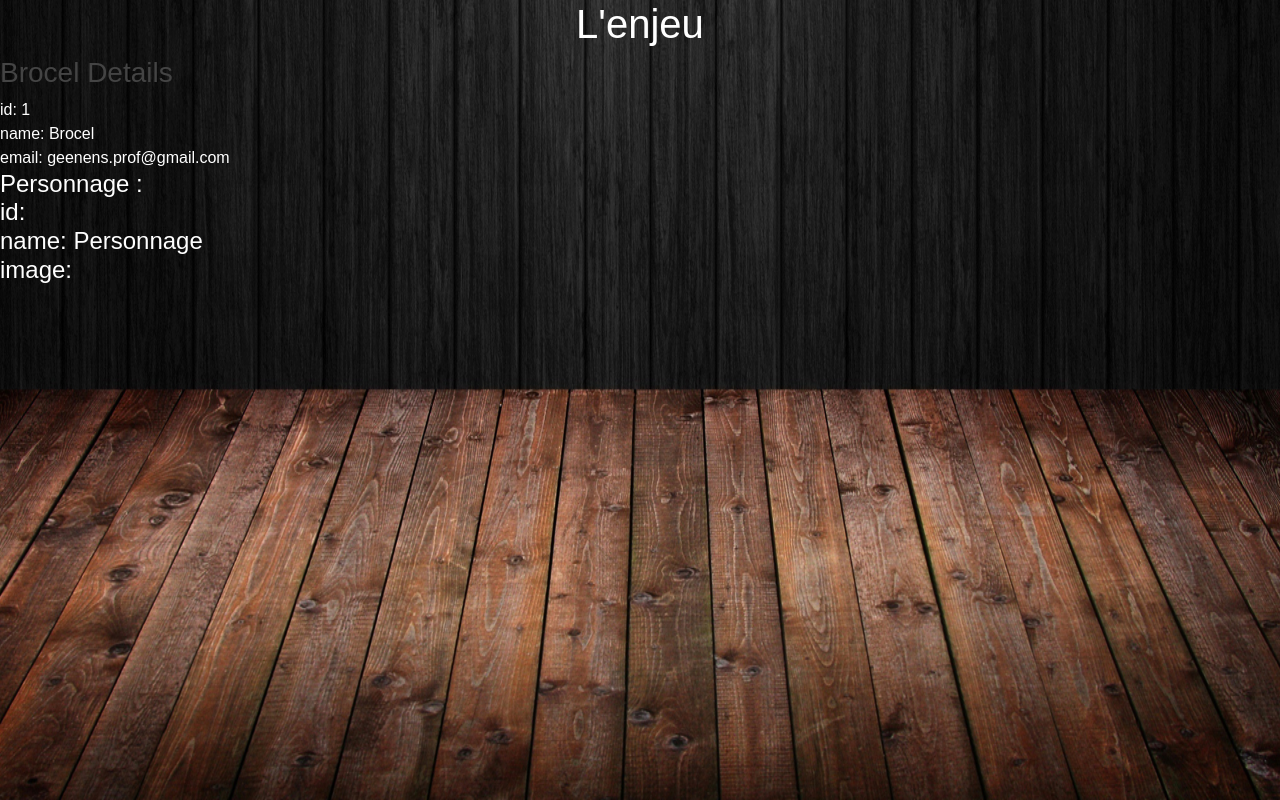
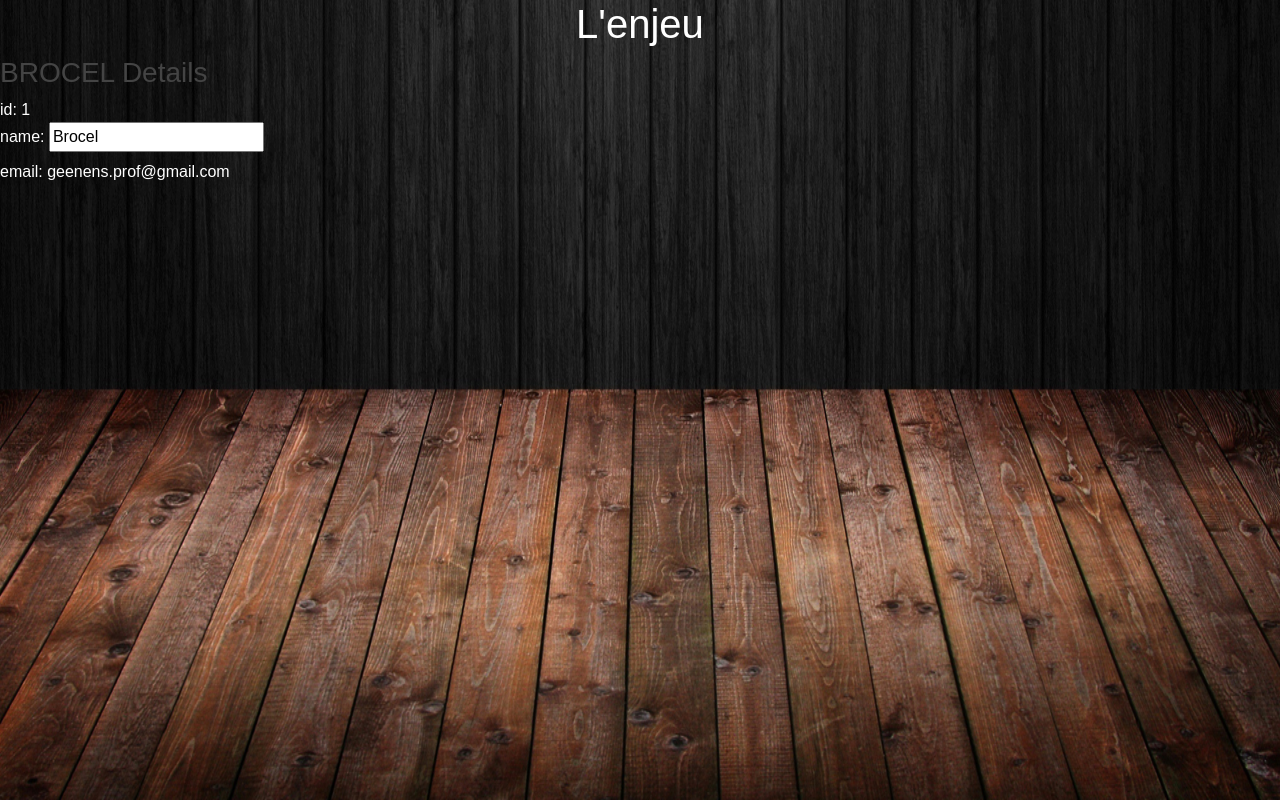
Before and after one commit to Brocel/Enjeu-angular8, an Angular app: page / in a window 1280 px wide. Built offline with nearby package versions, Linux system fonts and the light colour scheme.

Commit message:
ajout d'un input name

```diff
--- a/src/app/app.module.ts
+++ b/src/app/app.module.ts
@@ -1,7 +1,8 @@
 import { BrowserModule } from '@angular/platform-browser';
 import { NgModule } from '@angular/core';
+import { FormsModule } from '@angular/forms'; // <-- NgModel lives here
+import { AppRoutingModule } from './app-routing.module';
 
-import { AppRoutingModule } from './app-routing.module';
 import { AppComponent } from './app.component';
 import { JoueursComponent } from './joueurs/joueurs.component';
 
@@ -12,7 +13,8 @@ import { JoueursComponent } from './joueurs/joueurs.component';
   ],
   imports: [
     BrowserModule,
-    AppRoutingModule
+    AppRoutingModule,
+    FormsModule
   ],
   providers: [],
   bootstrap: [AppComponent]
--- a/src/app/joueurs/joueurs.component.html
+++ b/src/app/joueurs/joueurs.component.html
@@ -1,9 +1,8 @@
-<h3>{{ joueur.name }} Details</h3>
+<h3>{{ joueur.name | uppercase }} Details</h3>
   <div><span>id: </span>{{joueur.id}}</div>
-  <div><span>name: </span>{{joueur.name}}</div>
+  <div>
+    <label>name:
+      <input [(ngModel)]="joueur.name" placeholder="name">
+    </label>
+  </div>
   <div><span>email: </span>{{joueur.email}}</div>
-
-<h4>Personnage : <h4>
-  <div><span>id: </span>{{joueur.personnage.id}}</div>
-  <div><span>name: </span>{{joueur.personnage.name}}</div>
-  <div><span>image: </span><img src={{joueur.personnage.imgUrl}}><img></div>
--- a/src/app/joueurs/joueurs.component.ts
+++ b/src/app/joueurs/joueurs.component.ts
@@ -13,7 +13,6 @@ export class JoueursComponent implements OnInit {
     name: 'Brocel',
     email: 'geenens.prof@gmail.com',
     pword: 'C1secret',
-    personnage: Personnage
   };
 
   constructor() { }
--- a/src/styles.css
+++ b/src/styles.css
@@ -16,6 +16,9 @@ body, input[text], button {
   color: #888;
   font-family: Cambria, Georgia;
 }
+input {
+  color: black;
+}
 /* everywhere else */
 * {
   font-family: Arial, Helvetica, sans-serif;
```
